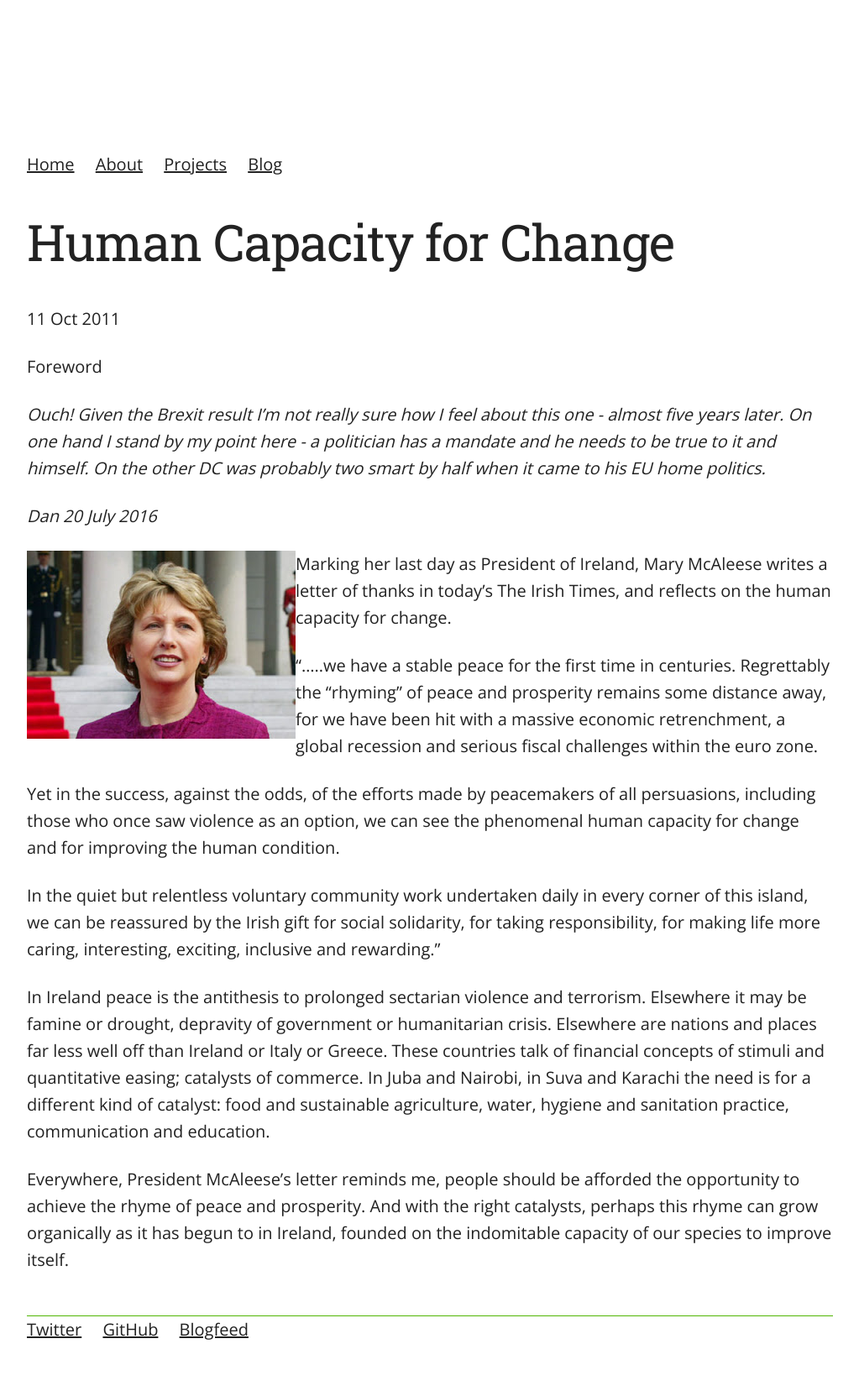
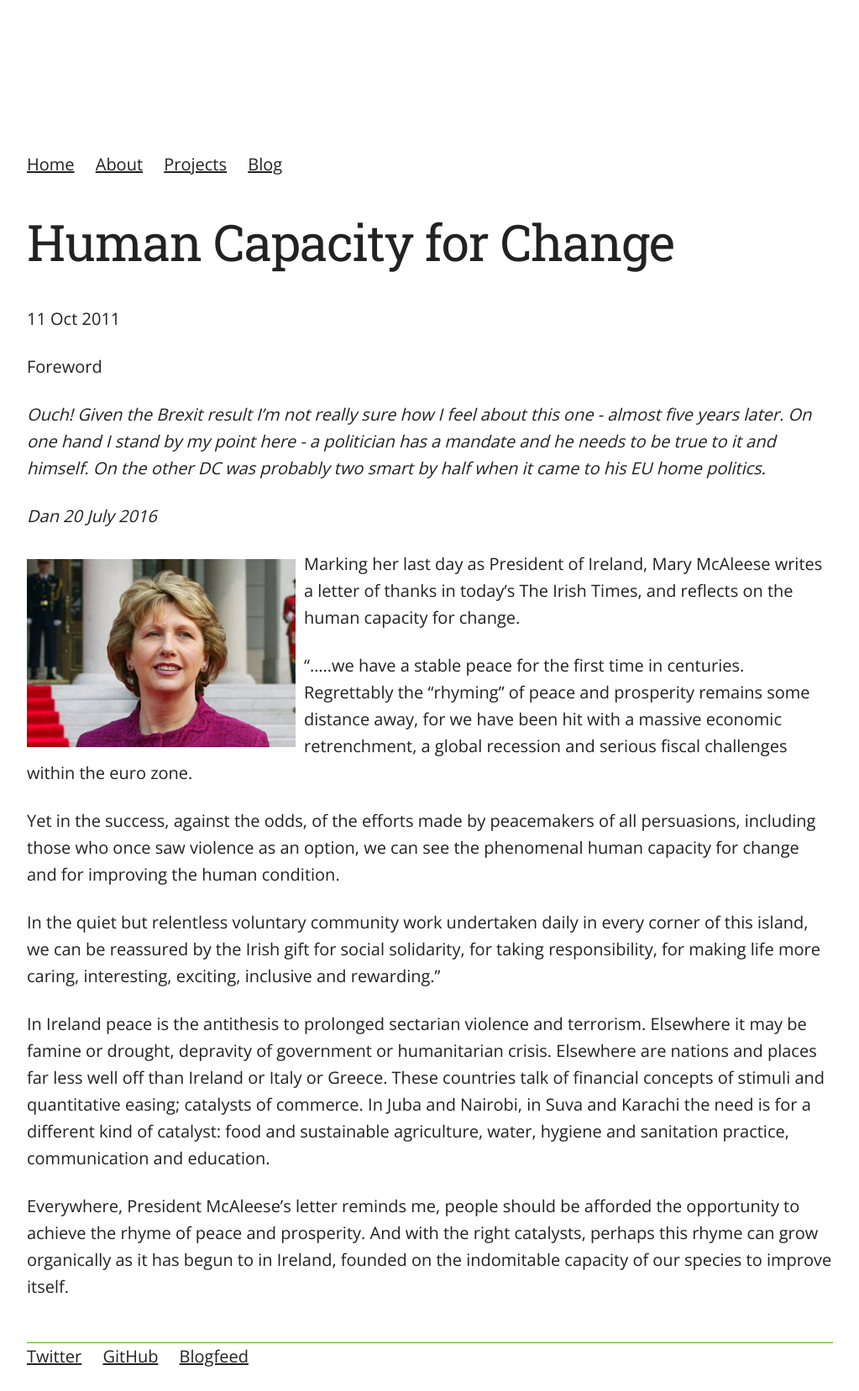
Before and after one commit to danoscarmike/danoscarmike.github.io, a Jekyll site: the page built from _posts/2011-10-11-human-capacity-change.md, in a window 1280 px wide. Shown: the whole page at 84% size, without its empty margins (128-1151 px from the left). Built offline with Jekyll 4.4.1, drawn with Linux system fonts in a browser that asks for light colours; before the commit the page ends 1625 px from its top, so only the background shows below that.

Commit message:
add margin to blog images

```diff
--- a/css/main.css
+++ b/css/main.css
@@ -37,6 +37,7 @@ footer ul li {
 
 img.blog {
   float: left;
+  margin: 10px 10px 0 0;
 }
 
 img.project {
```
